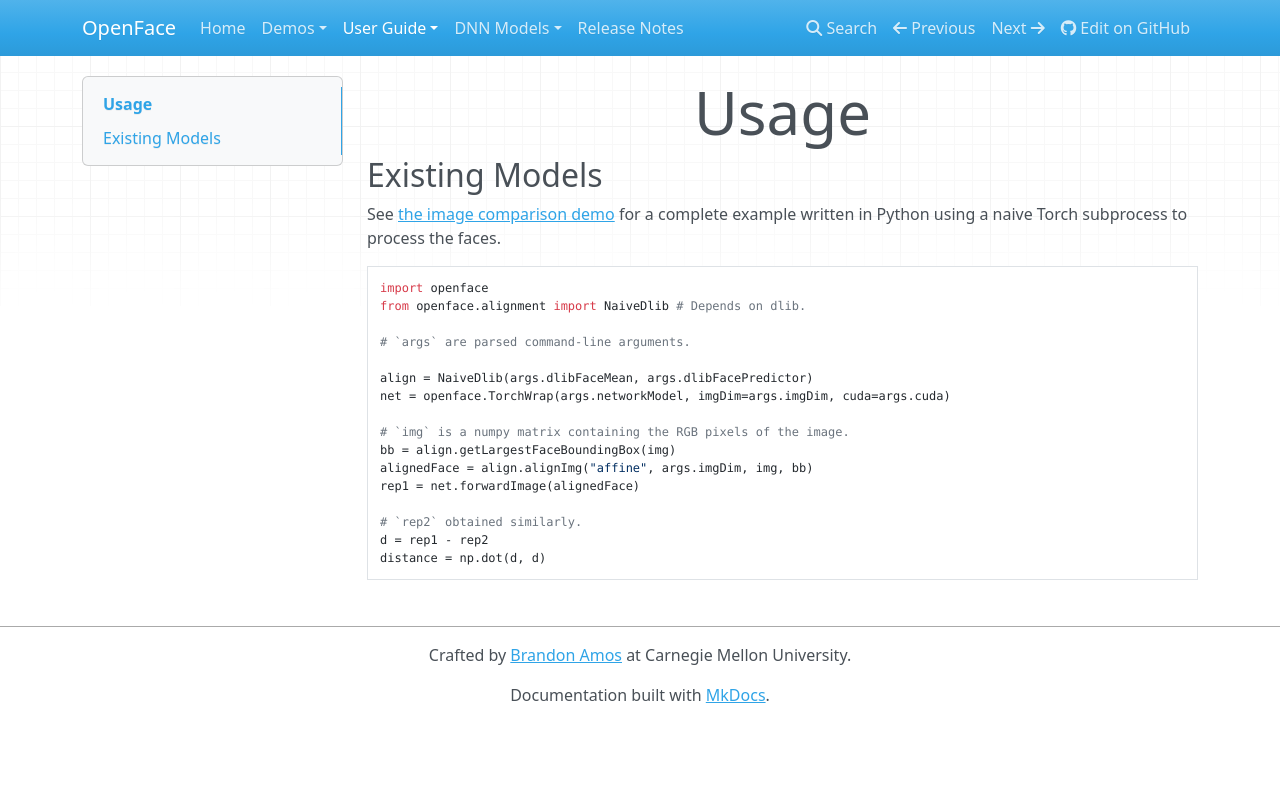
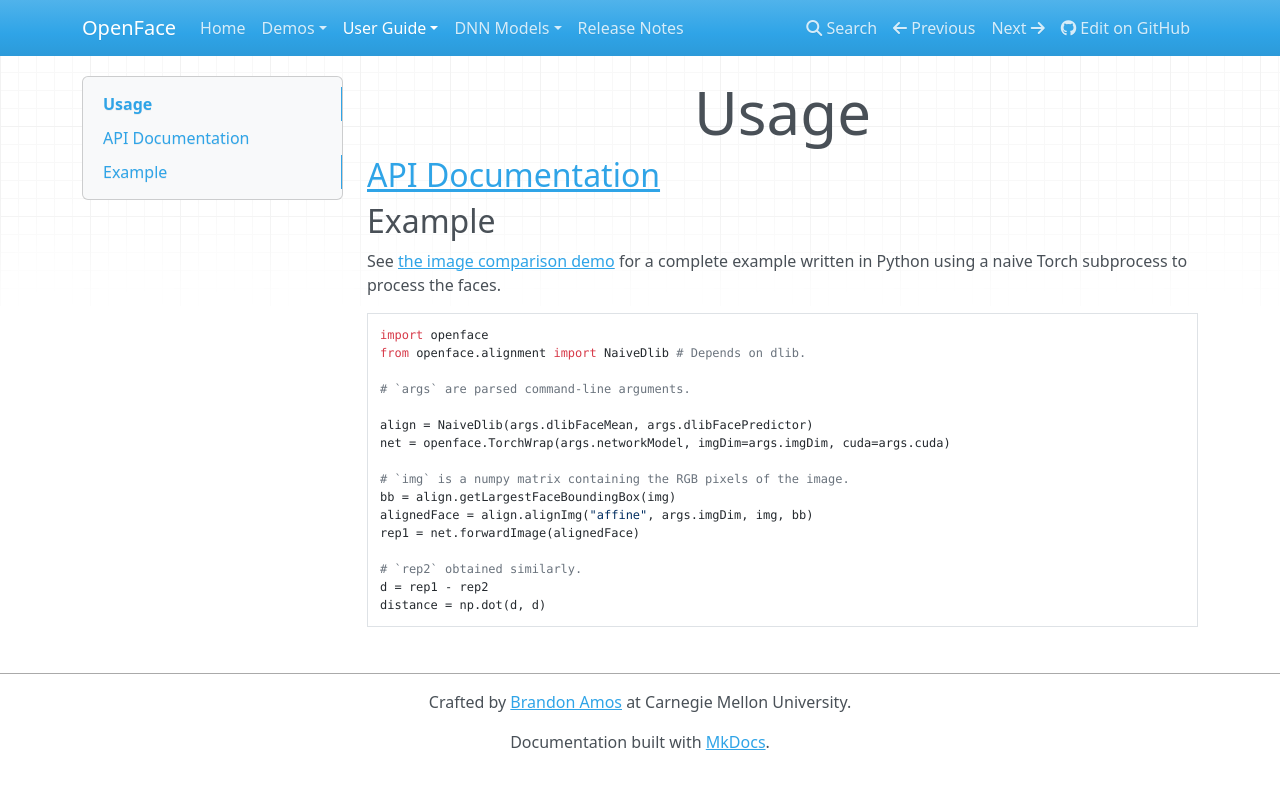
Before and after one commit to SuperAI520/Open-Face-Recognition, an MkDocs documentation site: the page built from docs/usage.md, in a window 1280 px wide. Shown: the top 789 px of the page. Built offline with MkDocs 1.6.1, drawn with Linux system fonts in a browser that asks for light colours; nearby versions of some CDN libraries; old or Windows-style settings are respelled for this version of MkDocs.

Commit message:
mkdocs: Link to API documentation.

```diff
--- a/docs/usage.md
+++ b/docs/usage.md
@@ -1,5 +1,9 @@
 # Usage
-## Existing Models
+
+## [API Documentation](http://openface-api.readthedocs.org/en/latest/index.html)
+
+## Example
+
 See [the image comparison demo](https://github.com/cmusatyalab/openface/blob/master/demos/compare.py) for a complete example
 written in Python using a naive Torch subprocess to process the faces.
 
--- a/mkdocs.yml
+++ b/mkdocs.yml
@@ -15,7 +15,7 @@ pages:
   - Demo 2 - Comparison: demo-2-comparison.md
   - Demo 3 - Training a Classifier: demo-3-classifier.md
 - User Guide:
-  - Usage: usage.md
+  - Usage and API Docs: usage.md
   - Setup: setup.md
   - FAQ: faq.md
 - DNN Models:
```
